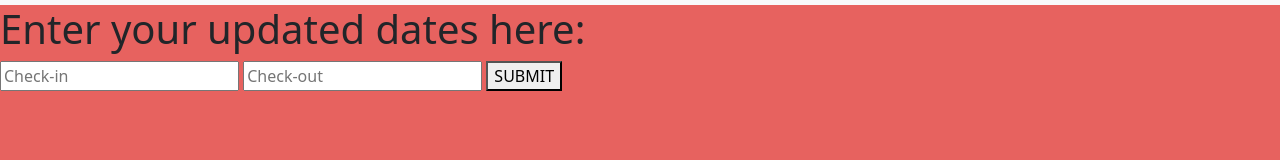
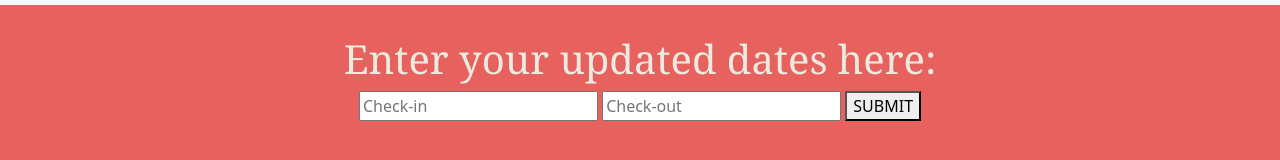
Before and after one commit to jordanh245/Hotel-Project, a website: page client/views.html in a window 1280 px wide. Shown: the part 76-236 px from the top of the page. Drawn offline with nearby package versions, Linux system fonts and the light colour scheme.

Commit message:
css updates

```diff
--- a/client/views.css
+++ b/client/views.css
@@ -23,3 +23,14 @@ a {
     color:#E7625F;
     padding: 5px;
 }
+
+.header {
+    font-family: Georgia, 'Times New Roman', Times, serif;
+    text-align: center;
+    margin-top: 30px;
+    color: #E9EAE0;
+}
+
+.date-container {
+    text-align: center;
+}
--- a/client/views.html
+++ b/client/views.html
@@ -31,9 +31,12 @@
   <!-- ADDED THIS JUST TO VISUALIZE/CREATE FUNCTIONALITY (YOU CAN CHANGE HOW IT LOOKS)  -->
   <div class="date-container">
     <div class="updateHeader">
-      <h1>Enter your updated dates here:</h1>
+
+      <h1 class="header">Enter your updated dates here:</h1>
 
     </div>
+
+
     <input class="date-input" type="text"  placeholder="Check-in">
     <input class="date-input" type="text"  placeholder="Check-out">
 
```
